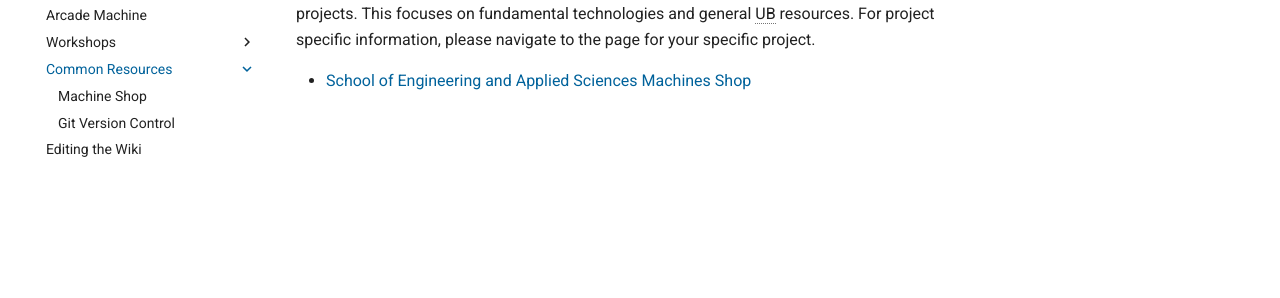
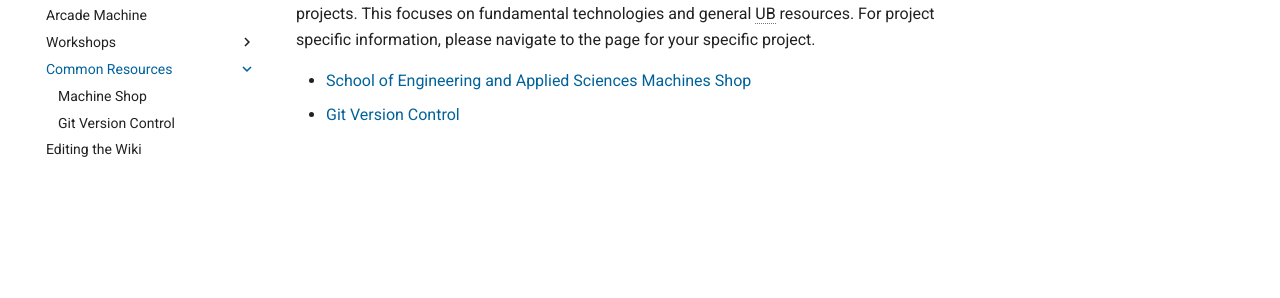
Before and after one commit to UBIEEE/wiki, an MkDocs documentation site: the page built from docs/common-resources/index.md, in a window 1280 px wide. Shown: the part 204-502 px from the top of the page. Built offline with MkDocs 1.6.1 and Material for MkDocs 9.7.7, drawn with Linux system fonts in a browser that asks for light colours; comment, search, counter and statistics services are not loaded.

Commit message:
Added Git Version Control to the navigation of common resources.

```diff
--- a/docs/common-resources/index.md
+++ b/docs/common-resources/index.md
@@ -7,3 +7,4 @@ title: Common Resources
 This is a list of common resources that are expected to be used by members of the club across projects. This  focuses on fundamental technologies and general UB resources. For project specific information, please navigate to the page for your specific project.
 
 - [School of Engineering and Applied Sciences Machines Shop](machine-shop.md)
+- [Git Version Control](git-resources.md)
```
